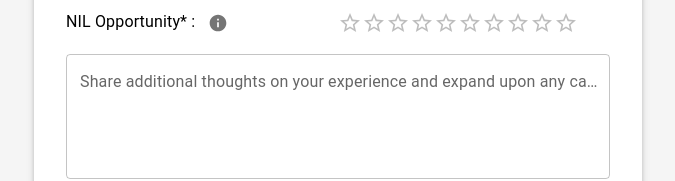
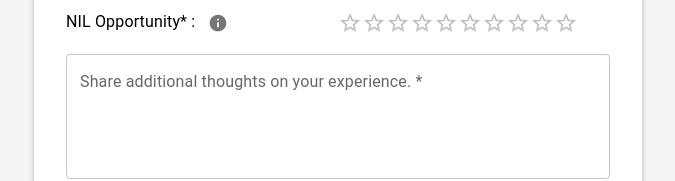
Before and after one commit to uiowaSEP2025/sep2025-project-team_002, a React (Create React App) app in the folder frontend/: page /review-form in a window 1280 px wide. Shown: the part 716-897 px from the top of the page, without its empty margins (302-977 px from the left). Built offline with nearby package versions, Linux system fonts and the light colour scheme; no server answers.

Commit message:
minimized review message title

```diff
--- a/frontend/src/Review/ReviewForm.js
+++ b/frontend/src/Review/ReviewForm.js
@@ -240,7 +240,7 @@ const ReviewForm = () => {
 
             <TextField
               fullWidth
-              label="Share additional thoughts on your experience and expand upon any categories above. *"
+              label="Share additional thoughts on your experience. *"
               name="review_message"
               multiline
               rows={4}
```
